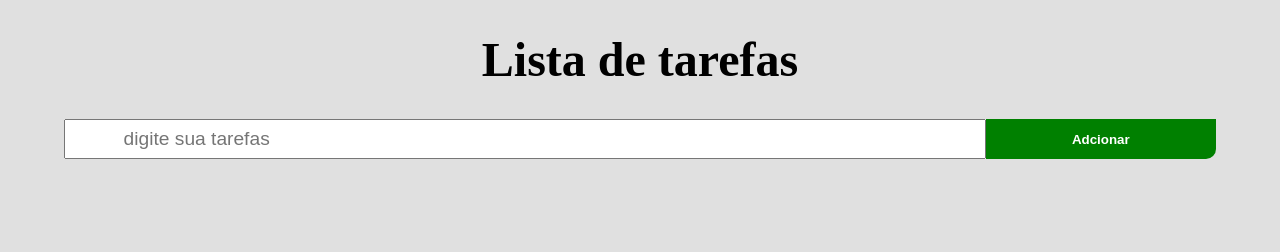
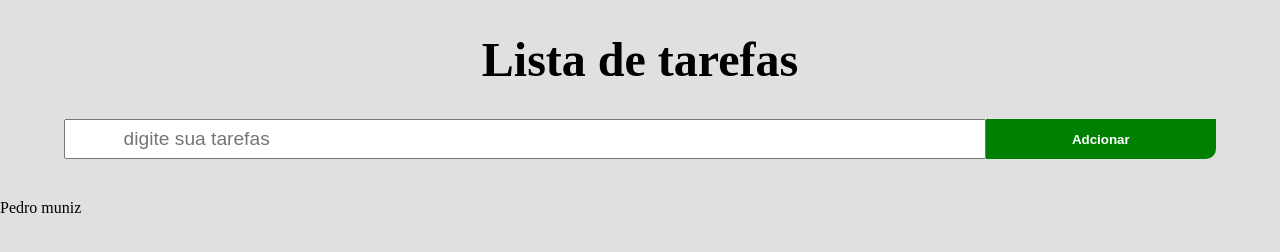
Before and after one commit to Kysas1/Lista-de-tarefas-javascript, a plain HTML site: page index.html in a window 1280 px wide. Drawn offline with Linux system fonts and the light colour scheme; a web font is replaced by a local one.

Commit message:
Update index.html

```diff
--- a/index.html
+++ b/index.html
@@ -22,6 +22,9 @@
         </div>
 
     </main>
+    <footer>
+        Pedro muniz
+    </footer>
     <script src="/js/controle.js"></script>
 </body>
 </html>
```
